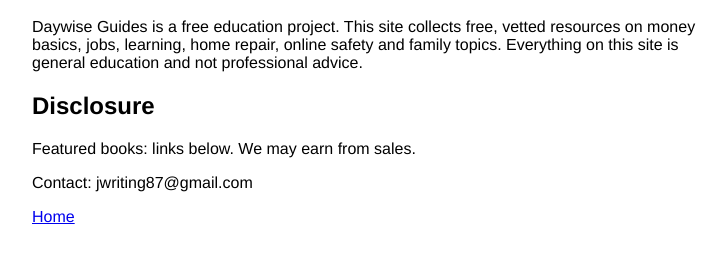
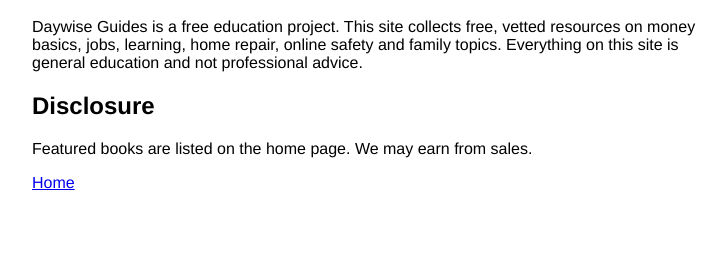
Before and after one commit to daywiseguides/daywiseguides.github.io, a plain HTML site: page about.html in a window 1280 px wide. Shown: the part 70-332 px from the top of the page, without its empty margins (258-985 px from the left). Drawn offline with Linux system fonts and the light colour scheme.

Commit message:
Update about.html

```diff
--- a/about.html
+++ b/about.html
@@ -1 +1 @@
-<!doctype html><html lang="en"><head><meta charset="utf-8"><meta name="viewport" content="width=device-width,initial-scale=1"><title>About Daywise Guides</title><meta name="description" content="About Daywise Guides, a free education project, and the disclosure about the two featured books."><link rel="canonical" href="https://daywiseguides.github.io/about.html"><meta property="og:type" content="website"><meta property="og:site_name" content="Daywise Guides"><meta property="og:title" content="About Daywise Guides"><meta property="og:description" content="About Daywise Guides, a free education project, and the disclosure about the two featured books."><meta property="og:url" content="https://daywiseguides.github.io/about.html"><meta name="twitter:card" content="summary"><meta name="robots" content="index,follow"></head><body style="font-family:Helvetica,Arial,sans-serif;max-width:700px;margin:30px auto;padding:0 16px"><h1>About</h1><p>Daywise Guides is a free education project. This site collects free, vetted resources on money basics, jobs, learning, home repair, online safety and family topics. Everything on this site is general education and not professional advice.</p><h2>Disclosure</h2><p>Featured books: links below. We may earn from sales.</p><p>Contact: jwriting87@gmail.com</p><p><a href="index.html">Home</a></p><script data-goatcounter="https://daywiseguides.goatcounter.com/count" async src="//gc.zgo.at/count.js"></script></body>
+<!doctype html><html lang="en"><head><meta charset="utf-8"><meta name="viewport" content="width=device-width,initial-scale=1"><title>About Daywise Guides</title><meta name="description" content="About Daywise Guides, a free education project, and the disclosure about the two featured books."><link rel="canonical" href="https://daywiseguides.github.io/about.html"><meta property="og:type" content="website"><meta property="og:site_name" content="Daywise Guides"><meta property="og:title" content="About Daywise Guides"><meta property="og:description" content="About Daywise Guides, a free education project, and the disclosure about the two featured books."><meta property="og:url" content="https://daywiseguides.github.io/about.html"><meta name="twitter:card" content="summary"><meta name="robots" content="index,follow"></head><body style="font-family:Helvetica,Arial,sans-serif;max-width:700px;margin:30px auto;padding:0 16px"><h1>About</h1><p>Daywise Guides is a free education project. This site collects free, vetted resources on money basics, jobs, learning, home repair, online safety and family topics. Everything on this site is general education and not professional advice.</p><h2>Disclosure</h2><p>Featured books are listed on the home page. We may earn from sales.</p><p><a href="index.html">Home</a></p><script data-goatcounter="https://daywiseguides.goatcounter.com/count" async src="//gc.zgo.at/count.js"></script></body>
```
